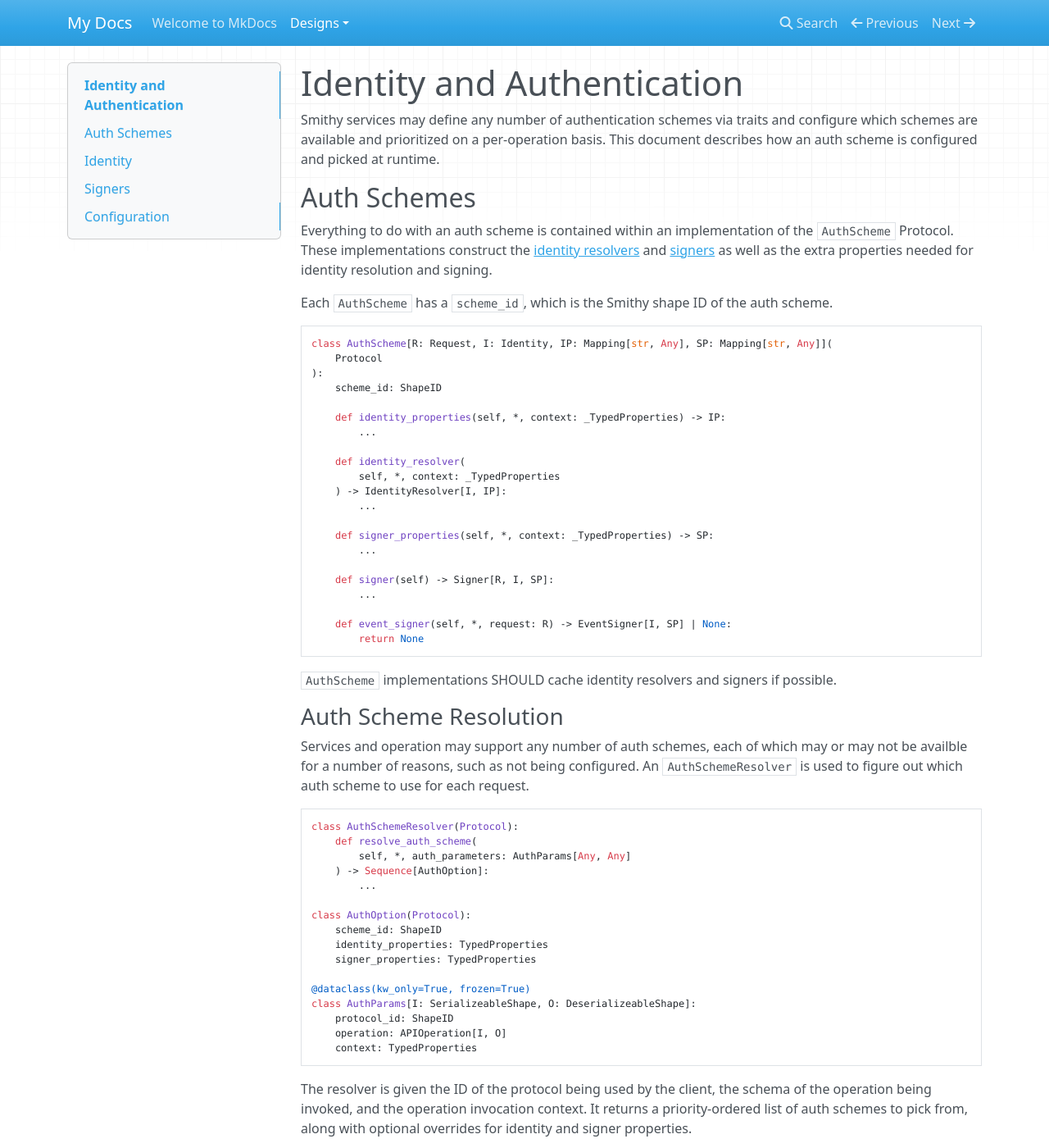
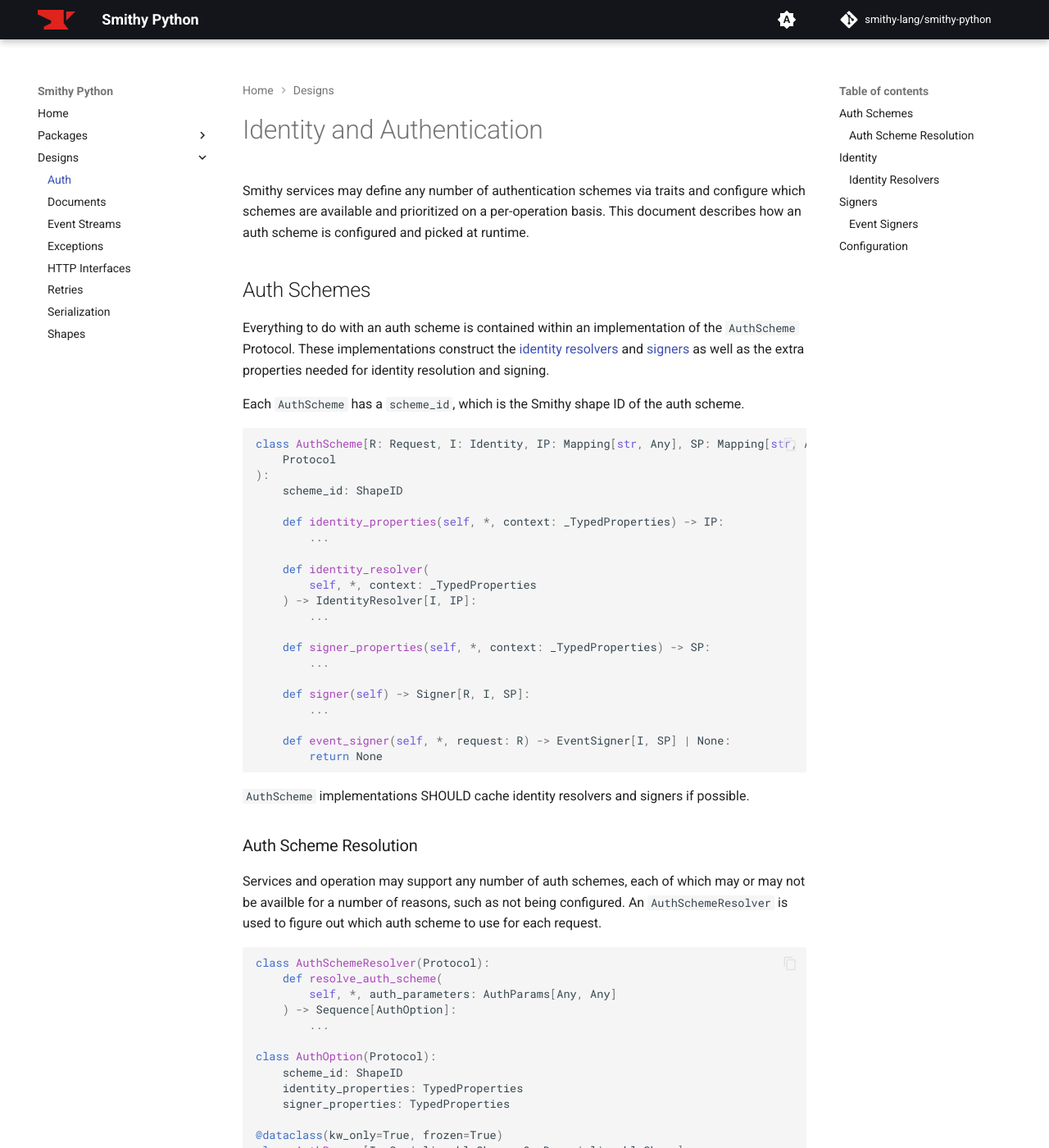
Before and after one commit to smithy-lang/smithy-python, an MkDocs documentation site: the page built from docs/designs/auth.md, in a window 1280 px wide and 1400 px high. Shown: the whole window at 82% size. Built offline with MkDocs 1.6.1 and Material for MkDocs 9.7.7, drawn with Linux system fonts in a browser that asks for light colours; nearby versions of some CDN libraries; comment, search, counter and statistics services are not loaded; some of the changed text lies outside the part shown.

Commit message:
Document designs and packages

```diff
--- a/mkdocs.yml
+++ b/mkdocs.yml
@@ -1 +1,92 @@
-site_name: My Docs
+# Project Information
+site_name: Smithy Python
+watch: [README.md]
+
+# Copyright
+copyright: Copyright &copy; 2025, Amazon Web Services, Inc
+
+# Repository
+repo_name: smithy-lang/smithy-python
+repo_url: https://github.com/smithy-lang/smithy-python
+
+# Theme
+theme:
+  name: material
+  logo: assets/smithy-anvil.svg
+  palette:
+    # Palette toggle for automatic mode
+    - media: "(prefers-color-scheme)"
+      toggle:
+        icon: material/brightness-auto
+        name: Switch to light mode
+
+    # Palette toggle for light mode
+    - media: "(prefers-color-scheme: light)"
+      scheme: default
+      toggle:
+        icon: material/brightness-7
+        name: Switch to dark mode
+      primary: black
+
+    # Palette toggle for dark mode
+    - media: "(prefers-color-scheme: dark)"
+      scheme: slate
+      toggle:
+        icon: material/brightness-4
+        name: Switch to system preference
+      primary: black
+  features:
+    - navigation.path
+    - navigation.top
+    - navigation.footer
+    - content.code.copy
+
+# Plugins
+plugins:
+- mkdocstrings:
+    handlers:
+      python:
+        paths: [packages/*/src]
+        options:
+          show_submodules: true
+          show_symbol_type_heading: true
+          show_symbol_type_toc: true
+
+# Navigation
+nav:
+  - index.md
+  - Packages:
+    - smithy-core: packages/smithy-core.md
+    - smithy-http: packages/smithy-http.md
+    - smithy-json: packages/smithy-json.md
+    - smithy-aws-core: packages/smithy-aws-core.md
+    - smithy-aws-event-stream: packages/smithy-aws-event-stream.md
+    - aws-sdk-signers: packages/aws-sdk-signers.md
+  - Designs:
+      - Auth: designs/auth.md
+      - Documents: designs/documents.md
+      - "Event Streams": designs/event-streams.md
+      - Exceptions: designs/exceptions.md
+      - "HTTP Interfaces": designs/http-interfaces.md
+      - Retries: designs/retries.md
+      - Serialization: designs/serialization.md
+      - Shapes: designs/shapes.md
+
+# Extensions
+markdown_extensions:
+  - admonition
+  - pymdownx.highlight:
+      anchor_linenums: true
+      line_spans: __span
+      pygments_lang_class: true
+  - pymdownx.inlinehilite
+  - pymdownx.snippets
+  - pymdownx.superfences
+  - toc:
+      permalink: true
+
+# Extras
+extra:
+  social:
+  - icon: fontawesome/brands/github
+    link: https://github.com/smithy-lang/smithy-python
```
Also changed, not shown: docs/index.md (+1 -17 lines), docs/packages/aws-sdk-signers.md (added, +1 -0 lines), docs/packages/smithy-aws-core.md (added, +1 -0 lines), docs/packages/smithy-aws-event-stream.md (added, +1 -0 lines), docs/packages/smithy-core.md (added, +1 -0 lines), docs/packages/smithy-http.md (added, +1 -0 lines), docs/packages/smithy-json.md (added, +1 -0 lines), 1 other file.
